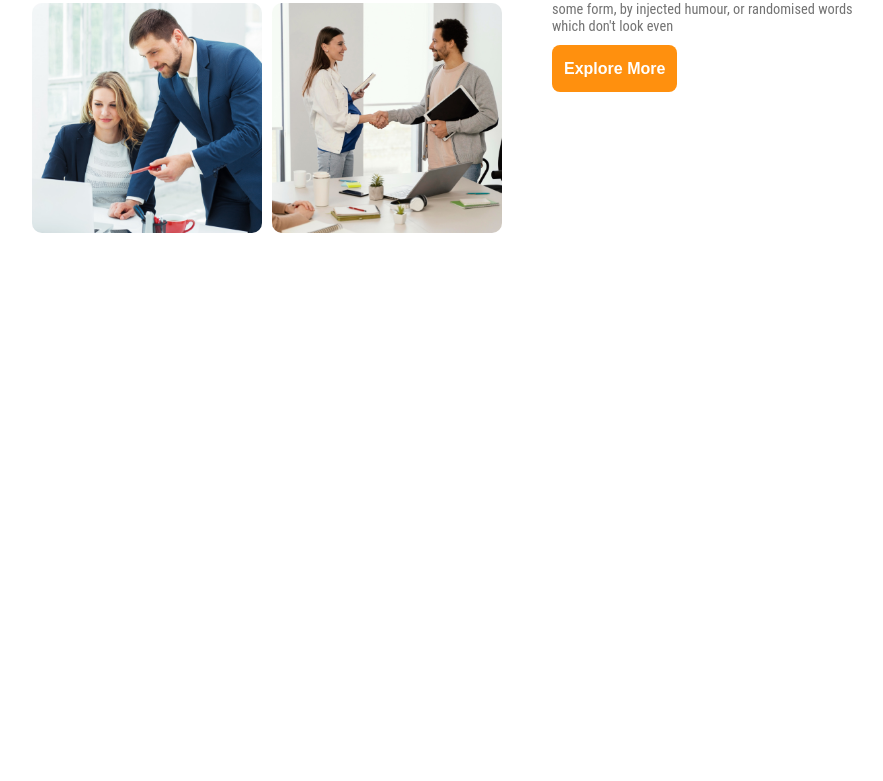
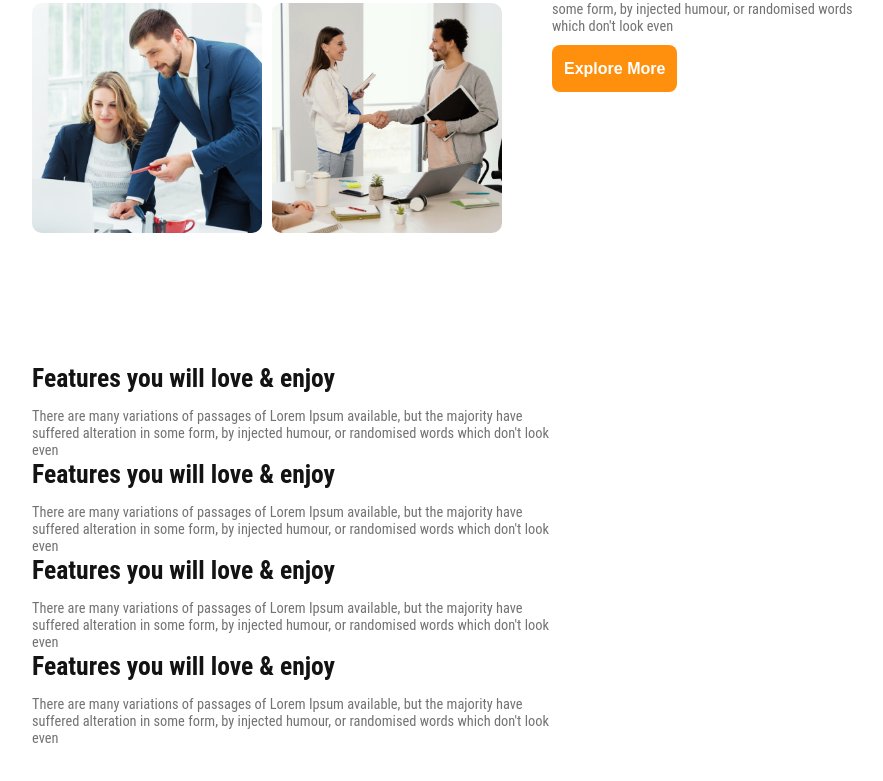
Before and after one commit to SORKARSIFAT/G3-Architects, a plain HTML site: page index.html in a window 1280 px wide. Shown: the part 1208-1989 px from the top of the page, without its empty margins (183-1066 px from the left). Before the commit the page ends 1571 px from the top, so only its background shows below. Drawn offline with Linux system fonts and the light colour scheme.

Commit message:
will enjoy wction setup

```diff
--- a/index.html
+++ b/index.html
@@ -52,7 +52,7 @@
         </div>
     </header>
     <main>
-
+      <!-- teams section here -->
        <section class="teams">
         <div class="team-img-container">
                <img src="/images/team1.png" alt="" srcset="">
@@ -68,6 +68,50 @@
     <button class="primary-btn">Explore More</button>
         </div>
        </section>
+        <!-- teams section end -->
+
+      <!-- will enjoy section here -->
+       <section>
+           <div class="section-container">
+            <h3 class="section-title">
+                Features you will love & enjoy
+            </h3>
+            <p class="section-desp">
+                There are many variations of passages of Lorem Ipsum available, but the majority have suffered alteration in some form, by injected humour, or randomised words which don't look even
+            </p>
+           </div>
+           <div class="section-container">
+            <h3 class="section-title">
+                Features you will love & enjoy
+            </h3>
+            <p class="section-desp">
+                There are many variations of passages of Lorem Ipsum available, but the majority have suffered alteration in some form, by injected humour, or randomised words which don't look even
+            </p>
+           </div>
+           <div class="section-container">
+            <h3 class="section-title">
+                Features you will love & enjoy
+            </h3>
+            <p class="section-desp">
+                There are many variations of passages of Lorem Ipsum available, but the majority have suffered alteration in some form, by injected humour, or randomised words which don't look even
+            </p>
+           </div>
+           <div class="section-container">
+            <h3 class="section-title">
+                Features you will love & enjoy
+            </h3>
+            <p class="section-desp">
+                There are many variations of passages of Lorem Ipsum available, but the majority have suffered alteration in some form, by injected humour, or randomised words which don't look even
+            </p>
+           </div>
+       </section>
+       <!-- will enjoy end  -->
+
+        <!-- facts section here -->
+         <section>
+
+         </section>
+         <!-- facts section ebd  -->
     </main>
     <footer></footer>
 </body>
--- a/style.css
+++ b/style.css
@@ -24,6 +24,10 @@
 
     margin: 130px auto;
 
+   }
+
+   main section{
+    margin-top: 130px;
    }
 .navBar{
     display: flex;
@@ -152,3 +156,26 @@ text-align: center;
     font-weight: 400;
     font-size: 0.9rem;
 }
+
+
+
+.section-title{
+    color: rgb(19, 19, 19);
+
+font-size: 1.6rem;
+font-weight: 700;
+text-align: left;
+margin-bottom: 15px;
+}
+
+
+.section-desp{
+    color: rgb(114, 114, 114);
+    text-align: left;
+font-size: 0.9rem;
+font-weight: 400;
+}
+
+.section-container{
+    max-width: 536px;
+}
```
